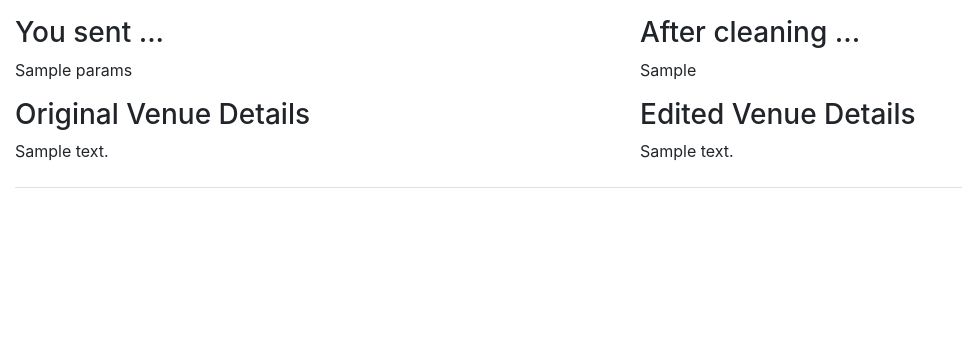
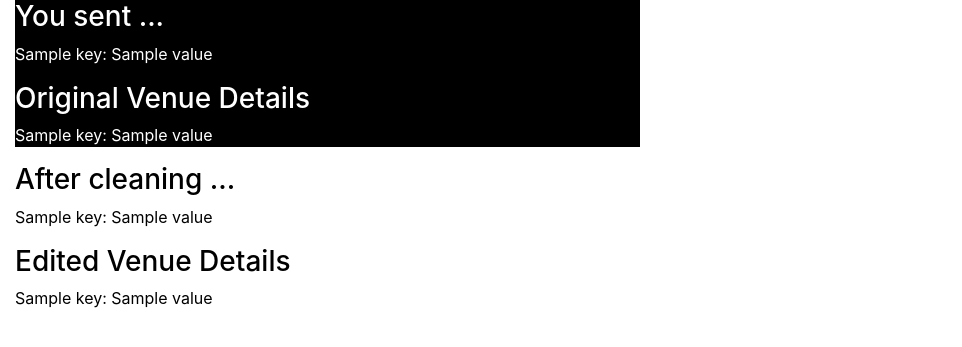
Before and after one commit to lcplcy/foursquare_api_poc, a Python web app: template app/templates/ls_propose_edit_viz.html in a window 1280 px wide. Shown: the top 347 px of the page, without its empty margins (0-962 px from the left). Run offline with Jinja, Linux system fonts and the light colour scheme; the template is opened without the code that fills it: most values are stand-ins (such as "Sample title", 1, 10 or a date in 2020); some libraries are stand-ins or nearby versions.

Commit message:
Updated visual

```diff
--- a/app/templates/ls_propose_edit_viz.html
+++ b/app/templates/ls_propose_edit_viz.html
@@ -27,19 +27,25 @@
 </head>
 <body>
   <div class="container-fluid">
-    <div class="justify-content-between flex-wrap flex-md-nowrap pt-3 pb-2 mb-3 border-bottom d-md-flex">
-      <div class="col-md-6 p-0">
-        <h3>You sent ...</h3>
-        <p>{{ params }}</p>
-        <h3>Original Venue Details</h3>
-        <p>{{ original_details }}</p>
-      </div>
-      <div class="col-md-6 p-0">
-        <h3>After cleaning ...</h3>
-        <p>{{ other_params }}</p>
-        <h3>Edited Venue Details</h3>
-        <p>{{ edited_details }}</p>
-      </div>
+    <div class="col-md-6 p-0" style="background-color:black;color:white">
+      <h3>You sent ...</h3>
+      {% for key, value in params.items() %}
+      <p>{{ key }}: {{ value }}</p>
+      {% endfor %}
+      <h3>Original Venue Details</h3>
+      {% for key, value in original_details.items() %}
+      <p>{{ key }}: {{ value }}</p>
+      {% endfor %}
+    </div>
+    <div class="col-md-6 p-0" style="background-color:white;color:black">
+      <h3>After cleaning ...</h3>
+      {% for key, value in other_params.items() %}
+      <p>{{ key }}: {{ value }}</p>
+      {% endfor %}
+      <h3>Edited Venue Details</h3>
+      {% for key, value in edited_details.items() %}
+      <p>{{ key }}: {{ value }}</p>
+      {% endfor %}
     </div>
   </div>
 </body>
```
